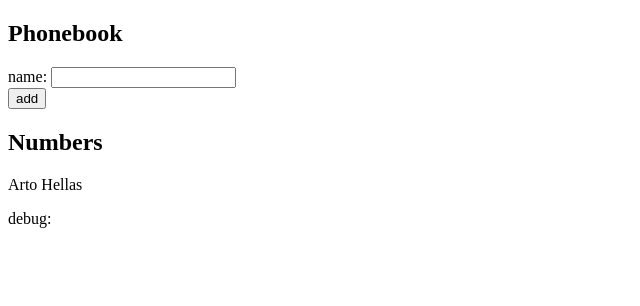
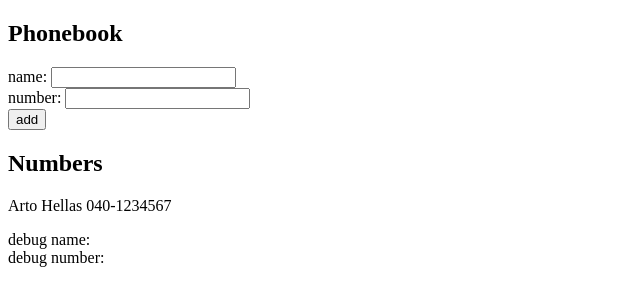
Before and after one commit to Niroasd/2023FullStackOpen, a React (Vite) app in the folder part2/phonebook/: page / in a window 1280 px wide. Shown: the top 306 px of the page, without its empty margins (0-640 px from the left). Built offline with nearby package versions, Linux system fonts and the light colour scheme.

Commit message:
Ver 2.8 done.

```diff
--- a/part2/phonebook/src/App.jsx
+++ b/part2/phonebook/src/App.jsx
@@ -1,7 +1,7 @@
 import { useState } from 'react'
 
 const Person = ({persons}) => {
-  const personList = persons.map(person => <p key={person.name}>{person.name}</p>)
+  const personList = persons.map(person => <p key={person.name}>{person.name} {person.number}</p>)
   return(
     <div>
       {personList}
@@ -11,29 +11,39 @@ const Person = ({persons}) => {
 
 const App = () => {
   const [persons, setPersons] = useState([
-    { name: 'Arto Hellas' }
+    {
+      name: 'Arto Hellas',
+      number: '040-1234567'
+    }
   ])
   const [newName, setNewName] = useState('')
+  const [newNumber, setNewNumber] = useState('')
 
-  const handleInputChange = (event) =>{
+  const handleNameInputChange = (event) => {
     setNewName(event.target.value)
+  }
+
+  const handleNumberInputChange = (event) => {
+    setNewNumber(event.target.value)
   }
 
 
 
-  const addName = (event) => {
+  const addPerson = (event) => {
     const nameList = persons.map(person => {
       return person.name
     })
 
     event.preventDefault()
     const personObject = {
-      name : newName
+      name : newName,
+      number : newNumber
     }
 
     if(!nameList.includes(newName)){
       setPersons(persons.concat(personObject))
       setNewName('')
+      setNewNumber('')
     }
     else {
       alert(`${newName} is already added to phonebook.`)
@@ -45,15 +55,20 @@ const App = () => {
       <h2>Phonebook</h2>
       <form>
         <div>
-          name: <input onChange={handleInputChange}/>
+          name: <input onChange={handleNameInputChange} value={newName}/>
         </div>
         <div>
-          <button onClick={addName} type="submit">add</button>
+          number: <input onChange={handleNumberInputChange} value={newNumber}/>
+        </div>
+        <div>
+          <button onClick={addPerson} type="submit">add</button>
         </div>
       </form>
+
       <h2>Numbers</h2>
       <Person persons={persons}/>
-      <div>debug: {newName}</div>
+      <div>debug name: {newName}</div>
+      <div>debug number: {newNumber}</div>
     </div>
   )
 }
```
